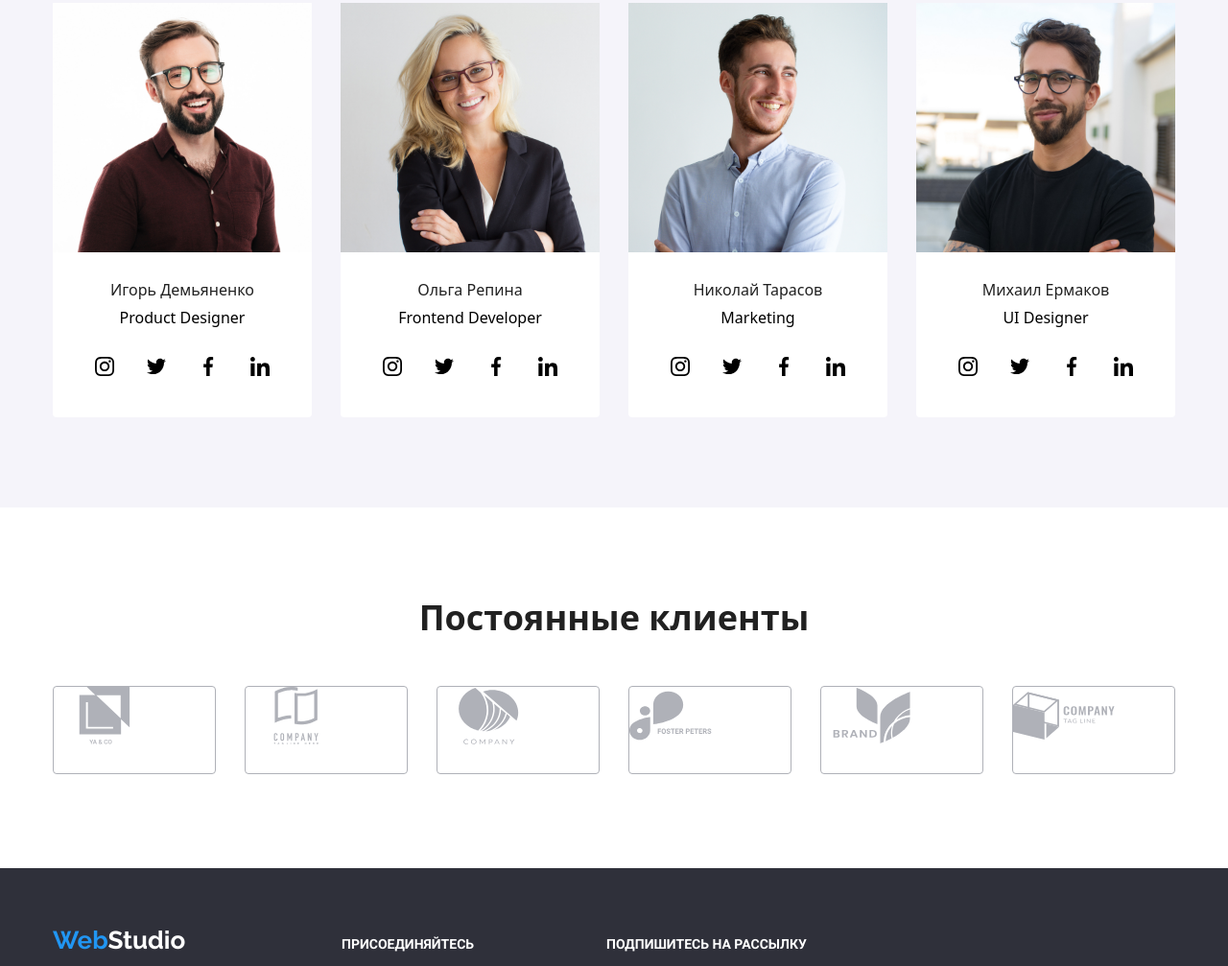
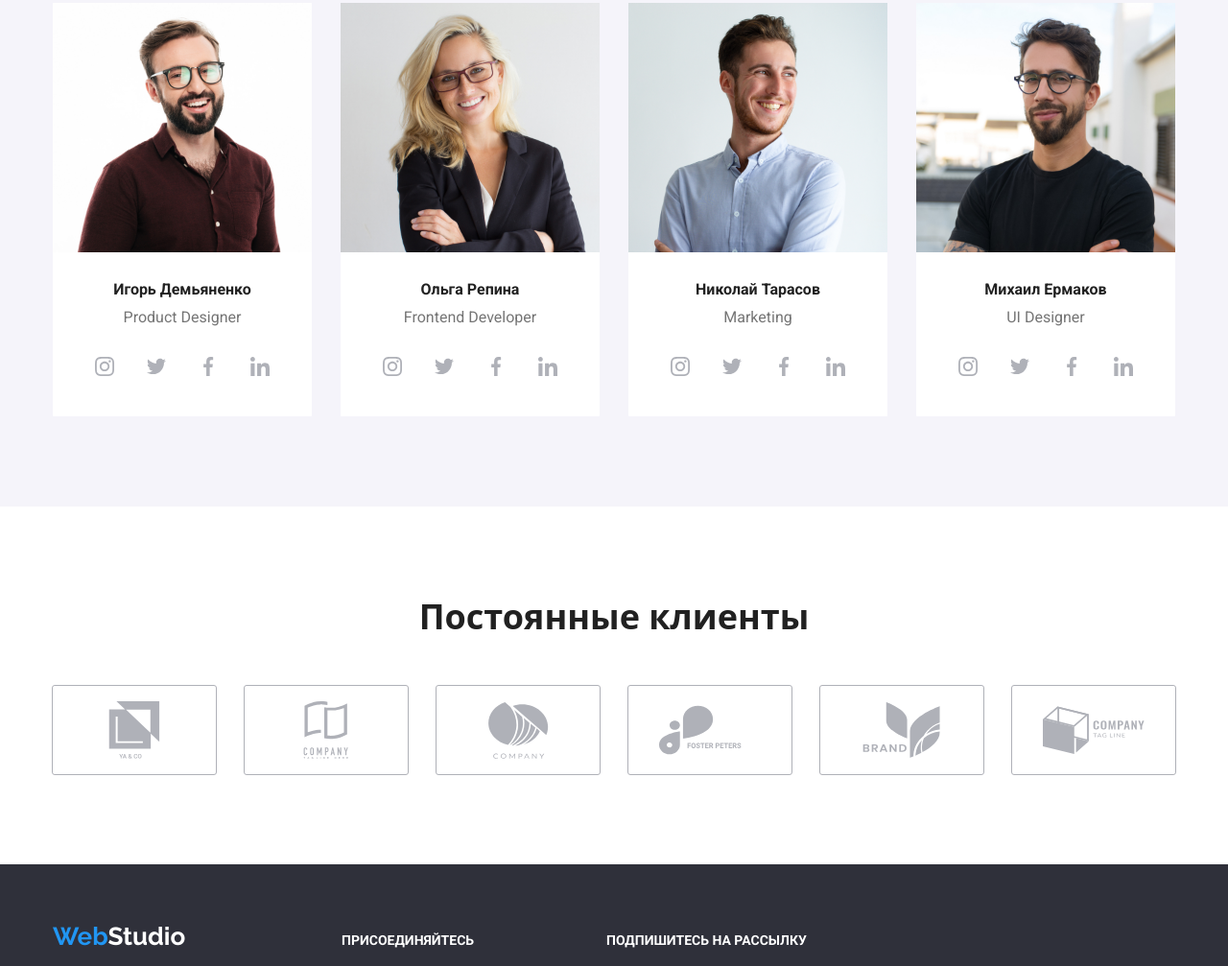
Before and after one commit to ChizhenkoAleksey/goit-markup-hw-07, a plain HTML site: page index.html in a window 1280 px wide. Shown: the part 1780-2787 px from the top of the page at 96% size. Drawn offline with nearby package versions, Linux system fonts and the light colour scheme.

Commit message:
правки дз7

```diff
--- a/index.html
+++ b/index.html
@@ -168,7 +168,7 @@
     <ul class="team__section list">
         <li class="team__item">
             <img src="./images/employer1.jpg" alt="employe1" width="270" />
-
+            <div class="team__list">
               <h3 class="team__name">Игорь Демьяненко</h3>
               <p class="team__work">Product Designer</p>
               <ul class="team__icon list">
@@ -177,12 +177,12 @@
                   <li class="team__text"> <a href=""> <svg width="20" height="20"> <use href="./images/icons.svg/symbol-defs.svg#icon-facebook"></use></svg></a></li>
                   <li class="team__text"> <a href=""> <svg width="20" height="20"> <use href="./images/icons.svg/symbol-defs.svg#icon-linkedin"></use></svg></a></li>
               </ul>
-
+            </div>
         </li>
 
         <li class="team__item">
             <img src="./images/employer2.jpg" alt="employe2" width="270" />
-
+            <div class="team__list">
             <h3 class="team__name">Ольга Репина</h3>
             <p class="team__work">Frontend Developer</p>
             <ul class="team__icon list">
@@ -191,11 +191,11 @@
                 <li class="team__text" > <a href=""> <svg width="20" height="20" > <use href="./images/icons.svg/symbol-defs.svg#icon-facebook"></use></svg></a></li>
                 <li class="team__text" > <a href=""> <svg width="20" height="20" > <use href="./images/icons.svg/symbol-defs.svg#icon-linkedin"></use></svg></a></li>
             </ul>
-
+        </div>
         </li>
         <li class="team__item">
             <img src="./images/employer3.jpg" alt="employe3" width="270" />
-
+            <div class="team__list">
             <h3 class="team__name">Николай Тарасов</h3>
             <p class="team__work">Marketing</p>
             <ul class="team__icon list">
@@ -204,11 +204,11 @@
                 <li class="team__text" > <a href=""> <svg width="20" height="20"> <use href="./images/icons.svg/symbol-defs.svg#icon-facebook"></use></svg></a></li>
                 <li class="team__text" > <a href=""> <svg width="20" height="20"> <use href="./images/icons.svg/symbol-defs.svg#icon-linkedin"></use></svg></a></li>
             </ul>
-
+            </div>
         </li>
         <li class="team__item">
             <img src="./images/employer4.jpg" alt="employe4" width="270" />
-
+            <div class="team__list">
             <h3 class="team__name">Михаил Ермаков</h3>
             <p class="team__work">UI Designer</p>
             <ul class="team__icon list">
@@ -217,7 +217,7 @@
                 <li class="team__text" > <a href=""> <svg width="20" height="20"> <use href="./images/icons.svg/symbol-defs.svg#icon-facebook"></use></svg></a></li>
                 <li class="team__text" > <a href=""> <svg width="20" height="20"> <use href="./images/icons.svg/symbol-defs.svg#icon-linkedin"></use></svg></a></li>
             </ul>
-
+            </div>
         </li>
     </ul>
     </div>
@@ -226,34 +226,34 @@
          <div class="container" >
             <h2 class="section__title">Постоянные клиенты</h2>
         <ul class="client list">
-            <li><a href="">
-                <svg class="client__icon">
-                    <use width="106" height="60" href="./images/icons.svg/symbol-defs.svg#icon-cli1"></use>
+            <li><a class="client__team" href="">
+                <svg class="client__icon" >
+                    <use  href="./images/icons.svg/symbol-defs.svg#icon-cli1"></use>
             </svg>
         </a></li>
-        <li><a  href="">
+        <li><a class="client__team"  href="">
             <svg class="client__icon">
-                <use width="106" height="60" href="./images/icons.svg/symbol-defs.svg#icon-cli2"></use>
+                <use  href="./images/icons.svg/symbol-defs.svg#icon-cli2"></use>
         </svg>
     </a></li>
-    <li><a  href="">
-        <svg class="client__icon">
-            <use width="106" height="60" href="./images/icons.svg/symbol-defs.svg#icon-cli3"></use>
+    <li><a class="client__team" href="">
+        <svg class="client__icon" >
+            <use  href="./images/icons.svg/symbol-defs.svg#icon-cli3"></use>
     </svg>
 </a></li>
-<li><a  href="">
+<li><a class="client__team" href="">
     <svg class="client__icon">
-        <use width="106" height="60" href="./images/icons.svg/symbol-defs.svg#icon-cli4"></use>
+        <use  href="./images/icons.svg/symbol-defs.svg#icon-cli4"></use>
 </svg>
 </a></li>
-<li><a  href="">
-    <svg class="client__icon">
-        <use width="106" height="60" href="./images/icons.svg/symbol-defs.svg#icon-cli5"></use>
+<li><a class="client__team" href="">
+    <svg class="client__icon" >
+        <use href="./images/icons.svg/symbol-defs.svg#icon-cli5"></use>
 </svg>
 </a></li>
-<li><a  href="">
-    <svg class="client__icon">
-        <use width="106" height="60" href="./images/icons.svg/symbol-defs.svg#icon-cli6"></use>
+<li><a class="client__team" href="">
+    <svg class="client__icon" >
+        <use href="./images/icons.svg/symbol-defs.svg#icon-cli6"></use>
 </svg>
 </a></li>
 
--- a/sass/components/_client.scss
+++ b/sass/components/_client.scss
@@ -1,25 +1,34 @@
 .client {
-    display: inline-flex;
-    align-items: center;
+    display: flex;
+
+
+    &__team {
+        position: relative;
+        display: flex;
+        width: 170px;
+        height: 92px;
+        padding: 0;
+        outline: 1px solid $client-color;
+        fill: $client-color;
+        justify-content:center;
+        text-align: center;
+        align-items: center;
+        border-radius: 2px;
+        transition-property: fill;
+        transition: transform 1000ms;
+        transition-timing-function: cubic-bezier(0.4, 0, 0.2, 1);}
 
 &__icon {
     display: flex;
-    align-items: center;
+    justify-content:center;
     text-align: center;
-    justify-content: center;
-    width: 170px;
-    height: 92px;
-    fill: $client-color;
-    border: 1px solid $client-color;
-    border-radius: 4px;
-    transition-property: fill, border;
-    transition-duration: 250ms;
-    transition-timing-function: cubic-bezier(0.4, 0, 0.2, 1);}
+    width: 106px;
+    height: 60px;}
 
 & li:nth-last-child(1n) {
     margin-right: 30px;}
 
-&__icon:focus, &__icon:hover {
+&__team:focus, &__team:hover {
     fill: $pretty-color;
     outline: 1px solid $pretty-color;
 }
--- a/sass/components/_comunity.scss
+++ b/sass/components/_comunity.scss
@@ -73,11 +73,11 @@
       &__text {
         color: $while-color;
         font-weight: 400;
-        padding: 63px 24px;
         margin: 0;
         font-size: 18px;
         line-height: 28px;
         align-items: center;
+        transition: transform 250ms cubic-bezier(0.4, 0, 0.2, 1);
       }
       &__item {
         cursor: pointer;
@@ -87,6 +87,9 @@
     }
     &__item:nth-last-child(-n + 3) {
         margin-bottom: 0;
+    }
+    &__item:hover, &__item:focus {
+        box-shadow: 10px 10px 8px 2px rgba(0, 0, 0, 0.3);
     }
 }
 .description {
--- a/sass/components/_team.scss
+++ b/sass/components/_team.scss
@@ -5,53 +5,76 @@
 
 &__section {
     display: flex;
-    justify-content: space-between;
+    justify-content:space-between;
+    margin-bottom: 0;
 }
 &__item {
     background-color: $while-color;
-    text-align: center;
-
-    border-radius: 0px 0px 4px 4px;
+  box-shadow: 0px, 2px
+  rgba(0, 0, 0, 0.2),0px, 1px
+  rgba(0, 0, 0, 0.14),0px, 1px
+  rgba(0, 0, 0, 0.12);
+  border-radius: 1px;
 
 }
 &__item:hover, &__item:focus {
     box-shadow: 10px 10px 8px 2px rgba(0, 0, 0, 0.3);
     cursor: pointer;
 }
+&__list {
+    padding-top: 30px;
+    padding-bottom: 30px;
+}
 &__name {
-    margin-top: 30px;
-    margin-bottom: 10px;
+    text-align: center;
     color: $black-color;
-    font-weight: 500;
+    font-family: Roboto;
     font-size: 16px;
-    line-height: 1.19;
+    line-height: 1.142;
+   margin-bottom: 0;
 }
 &__work {
+    margin-top: 10px;
+    text-align: center;
+    color: $active-color;
+    font-family: Roboto;
+    width: auto;
+    font-style: normal;
+    font-weight: 400;
     font-size: 16px;
-    line-height: 1.19;
+    line-height: 1.187;
+
 }
 &__icon {
     display: flex;
     width: 206px;
-    padding: 0 ;
+    padding: 0 auto;
     margin: auto;
     justify-content: space-between;
     text-align: center;
     align-items: center;
     margin-top: 20px;
-    margin-bottom: 30px;
+}
+&__icon a {
+    display: flex;
+    width: 44px;
+    height: 44px;
     fill: $client-color;
+    align-items: center;
+    justify-content: center;
+    transition-property: background-color, fill;
+    transition: transform 250ms;
+    transition-timing-function: cubic-bezier(0.4, 0, 0.2, 1);
 }
 &__text {
-    display: flex;
+    display: inline-block;
     width: 44px;
     height: 44px;
     padding: 0;
 
     /*outline: 1px solid var(--client-color);*/
-    color: $client-color;
+    fill: $client-color;
     text-align: center;
-    justify-content: center;
     align-items: center;
 }
 &__text:focus, &__text:hover {
```
Also changed, not shown: css/main.css, css/main.min.css, 2 other files.
